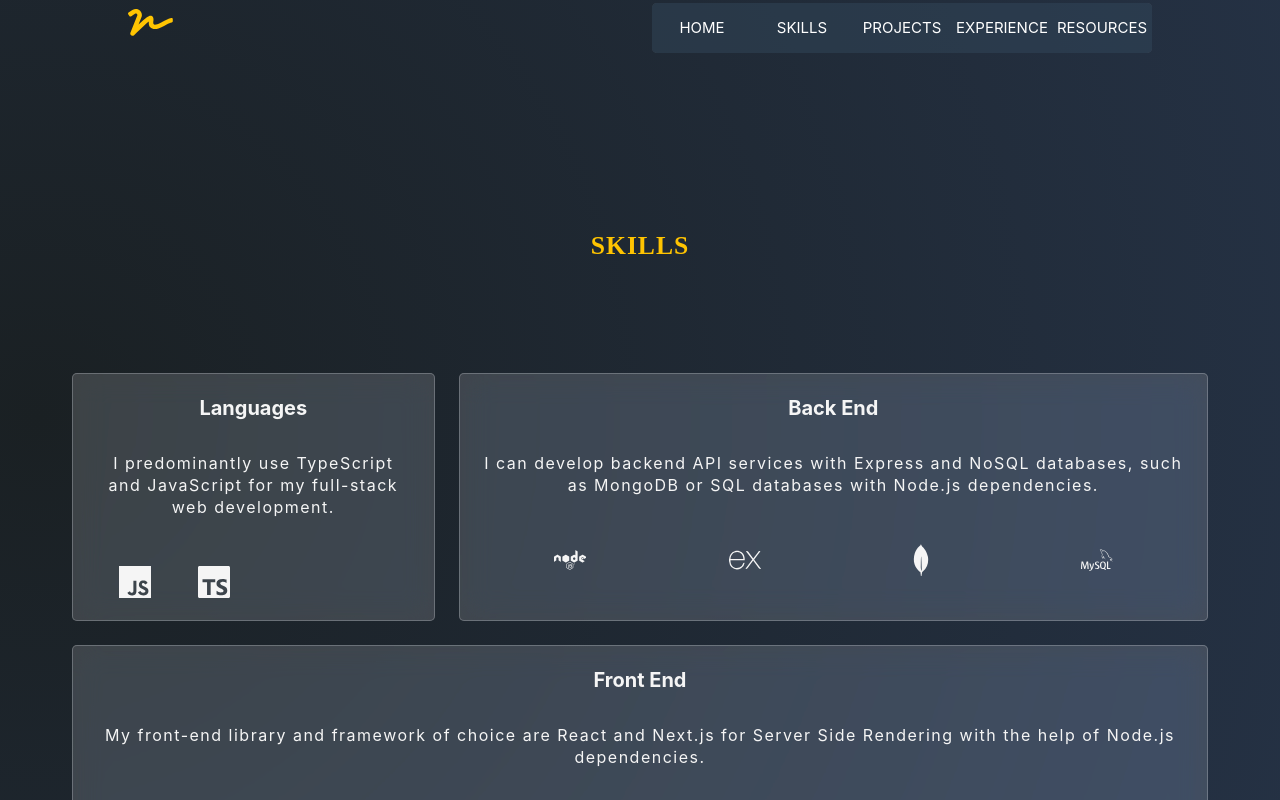
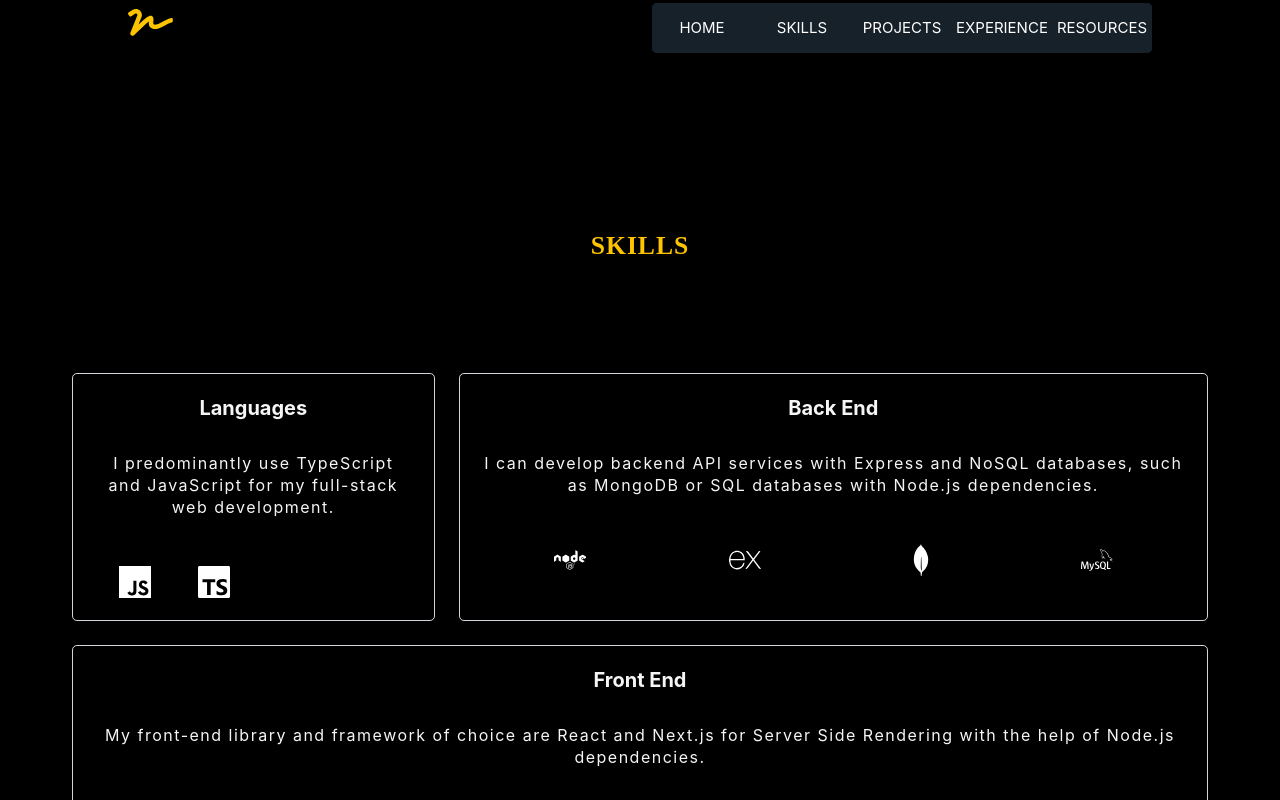
Before and after one commit to washington-shoji/personal-portfolio-nextjs-typescript, a Next.js app: page /skills in a window 1280 px wide. Shown: the top 800 px of the page. Built offline with nearby package versions, Linux system fonts and the light colour scheme; a web font is replaced by a local one.

Commit message:
refactor(styling): Refactored styling, changed the app background to black and adjusted the components styling to fit it

```diff
--- a/src/components/layout/Layout.module.scss
+++ b/src/components/layout/Layout.module.scss
@@ -4,41 +4,42 @@
 	min-height: 100vh;
 	//padding: 0 128px;
 	overflow: hidden;
+	background: black;
 }
 
-.gradient__background {
-	/* ff 3.6+ */
-	background: -moz-radial-gradient(
-		circle at 3% 25%,
-		rgba(26, 32, 35, 1) 0%,
-		rgba(40, 55, 79, 1) 100%
-	);
+// .gradient__background {
+// 	/* ff 3.6+ */
+// 	background: -moz-radial-gradient(
+// 		circle at 3% 25%,
+// 		rgba(26, 32, 35, 1) 0%,
+// 		rgba(40, 55, 79, 1) 100%
+// 	);
 
-	/* safari 5.1+,chrome 10+ */
-	background: -webkit-radial-gradient(
-		circle at 3% 25%,
-		rgba(26, 32, 35, 1) 0%,
-		rgba(40, 55, 79, 1) 100%
-	);
+// 	/* safari 5.1+,chrome 10+ */
+// 	background: -webkit-radial-gradient(
+// 		circle at 3% 25%,
+// 		rgba(26, 32, 35, 1) 0%,
+// 		rgba(40, 55, 79, 1) 100%
+// 	);
 
-	/* opera 11.10+ */
-	background: -o-radial-gradient(
-		circle at 3% 25%,
-		rgba(26, 32, 35, 1) 0%,
-		rgba(40, 55, 79, 1) 100%
-	);
+// 	/* opera 11.10+ */
+// 	background: -o-radial-gradient(
+// 		circle at 3% 25%,
+// 		rgba(26, 32, 35, 1) 0%,
+// 		rgba(40, 55, 79, 1) 100%
+// 	);
 
-	/* ie 10+ */
-	background: -ms-radial-gradient(
-		circle at 3% 25%,
-		rgba(26, 32, 35, 1) 0%,
-		rgba(40, 55, 79, 1) 100%
-	);
+// 	/* ie 10+ */
+// 	background: -ms-radial-gradient(
+// 		circle at 3% 25%,
+// 		rgba(26, 32, 35, 1) 0%,
+// 		rgba(40, 55, 79, 1) 100%
+// 	);
 
-	/* global 92%+ browsers support */
-	background: radial-gradient(
-		circle at 3% 25%,
-		rgba(26, 32, 35, 1) 0%,
-		rgba(40, 55, 79, 1) 100%
-	);
-}
+// 	/* global 92%+ browsers support */
+// 	background: radial-gradient(
+// 		circle at 3% 25%,
+// 		rgba(26, 32, 35, 1) 0%,
+// 		rgba(40, 55, 79, 1) 100%
+// 	);
+// }
--- a/src/components/skill/Skill.module.scss
+++ b/src/components/skill/Skill.module.scss
@@ -41,9 +41,9 @@
 		box-shadow: 0 0 0.04rem 0 rgba(255, 255, 255, 0.2);
 		backdrop-filter: blur(15px) saturate(180%);
 		-webkit-backdrop-filter: blur(15px) saturate(180%);
-		background-color: rgba(150, 145, 145, 0.3);
+		//background-color: rgba(230, 220, 220, 0.74);
 		border-radius: 5px;
-		border: 1px solid rgba(209, 213, 219, 0.3);
+		border: 1px solid rgba(209, 213, 219, 1);
 
 		& h2 {
 			font-size: 20px;
@@ -64,7 +64,7 @@
 		grid-template-columns: repeat(4, 1fr);
 		gap: 40px 0;
 		font-size: 32px;
-		color: whitesmoke;
+		color: white;
 		padding-top: 16px;
 
 		& .skills_item__tooltip {
@@ -75,7 +75,7 @@
 
 		& .skills_item__tooltip .skills_item__tooltiptext {
 			visibility: hidden;
-			background-color: rgba(0, 0, 0, 0.4);
+			background-color: rgba(255, 255, 255, 0.4);
 			color: whitesmoke;
 			text-align: center;
 			border-radius: 5px;
--- a/src/components/social-buttons/SocialButtons.module.scss
+++ b/src/components/social-buttons/SocialButtons.module.scss
@@ -6,10 +6,10 @@
 	overflow: hidden;
 	cursor: pointer;
 	width: 240px;
-	background-color: white;
-	background-color: rgba(52, 73, 94, 0.45);
+	//background-color: white;
+	//background-color: rgba(52, 73, 94, 0.45);
 	box-shadow: 0 0 0.04rem 0 rgba(255, 255, 255, 0.2);
-	border-radius: 8px;
+	border-radius: 5px;
 	padding: 0 18px;
 	will-change: transform;
 	transition: all 0.2s ease-in-out;
@@ -19,12 +19,14 @@
 		z-index: 1;
 		width: 240px;
 		height: 100%;
+		color: black;
 		text-transform: uppercase;
 		font-size: 20px;
 		text-align: center;
 		line-height: 60px;
 		letter-spacing: 2px;
-		background-color: rgba(52, 73, 94, 1);
+		//background-color: rgba(52, 73, 94, 1);
+		background-color: white;
 		border-radius: 5px;
 		transition: all 1.2s ease;
 	}
@@ -42,7 +44,8 @@
 	.icon {
 		opacity: 0;
 		font-size: 28px;
-		color: rgba(245, 245, 245, 0.5);
+		//color: rgba(245, 245, 245, 0.5);
+		color: white;
 		will-change: transform;
 		transform: scale(0.1);
 		transition: all 0.3s ease;
```
Also changed, not shown: src/components/projects/Projects.module.scss (+4 -12 lines), src/components/timeline/Timeline.module.scss (+6 -5 lines).
